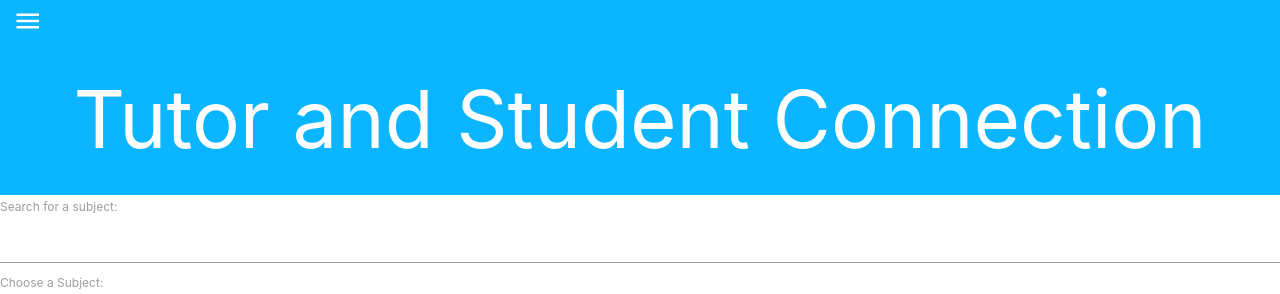
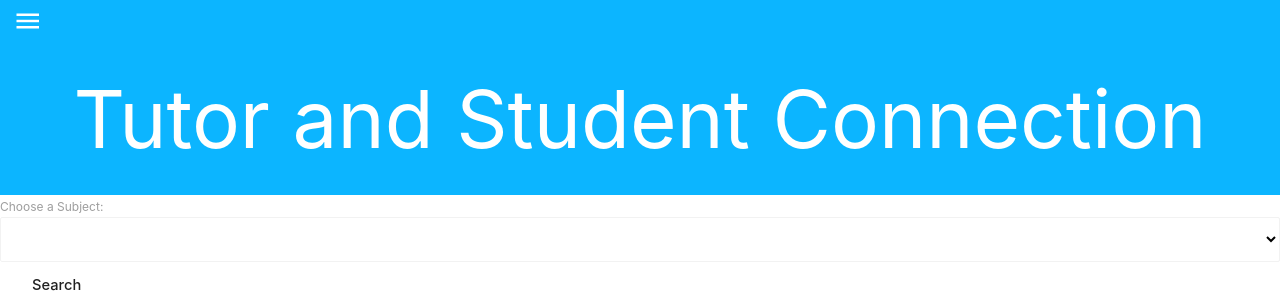
Before and after one commit to jonathankopp/Tutor-and-Student-Connection-TaSC-, a PHP site: page /find.php in a window 1280 px wide. Shown: the top 294 px of the page. Run offline with PHP 8.4, Linux system fonts and the light colour scheme; a user stored in the database is signed in; data that the repository does not hold is empty.

Commit message:
reversion

```diff
--- a/find.php
+++ b/find.php
@@ -3,9 +3,7 @@
 	if (!isset($_SESSION['userid'])) {
 		header('Location: index.php');
 	}
-
 	@ $db =  new mysqli('localhost', 'root', 'password', 'TaSC');
-
 	if (isset($_POST['findstudent'])) {
 		$_SESSION['s_table'] = "tutor_subjects";
 		$_SESSION['tutor'] = 1;
@@ -14,9 +12,7 @@
 		$_SESSION['s_table'] = "student_subjects";
 		$_SESSION['tutor'] = 0;
 	}
-
 	$table = $_SESSION["s_table"];
-
 ?>
 
 <!DOCTYPE html>
@@ -36,30 +32,30 @@
 		<script src="https://cdnjs.cloudflare.com/ajax/libs/materialize/1.0.0/js/materialize.min.js"></script>
 		  <link href="https://fonts.googleapis.com/icon?family=Material+Icons" rel="stylesheet">
 
+
 		<script>
 		  document.addEventListener('DOMContentLoaded', function() {
 			var elems = document.querySelectorAll('.sidenav');
-			var instances = M.Sidenav.init(elems);
+			var instances = M.Sidenav.init(elems, options);
 		  });
-
 		  // Initialize collapsible (uncomment the lines below if you use the dropdown variation)
 		  // var collapsibleElem = document.querySelector('.collapsible');
 		  // var collapsibleInstance = M.Collapsible.init(collapsibleElem, options);
-
 		  // Or with jQuery
-
 		  $(document).ready(function(){
         $('.sidenav').sidenav();
+//        $('select').material_select();
 		  });
 		</script>
+
 </head>
 
 
 	<body>
 	<ul id="slide-out" class="sidenav">
-			<li><a id="navlink" href="forum.php"> Discussion Forum </a></li>
+		<li><a class="nav-item" href="forum.php">Discussion Forum </a></li>
 		<li><a class="nav-item" href="profile.php">My Profile</a></li>
-		<li class="bottom"><a id="logout" href="index.php">Logout</a></li>
+		<li class="bottom"><a id="bottom" href="index.php"> Logout </a></li>
 	</ul>
   <div class="jumbotron">
 		<a href="#" data-target="slide-out" class="sidenav-trigger menu"><i class="small material-icons menu">menu</i></a>
@@ -67,11 +63,18 @@
 		  <h1 class="title">Tutor and Student Connection</h1>
 		</div>
   </div>
+
+
+<!--
+		<div class="sidebar">
+			<a id="navlink" href="forum.php"> Discussion Forum </a>
+			<a href="profile.php"> Back to Profile </a>
+			<a id="logout" href="index.php"> Logout </a>
+		</div>
+-->
+
 		<div class="subject">
-			<form name="search" action="find.php" method="get">
-				<label class="field">Search for a subject:</label>
-				<input type="text" size="60" height="40" value="" id="subject" name="subject"/>
-
+			<form name="search" action="find.php" method="post">
 				<label class="field">Choose a Subject:</label>
 				<select class="browser-default" name="subject">
 					<?php
@@ -101,8 +104,7 @@
 				} else {
 					$opptable = "tutor_subjects";
 				}
-				$matchquery = 'SELECT s.userid FROM ' . $opptable . ' s, users u WHERE s.course = "' . $_POST['subject'] . '" and s.userid = u.userid ORDER BY u.score DESC;';
-
+				$matchquery = 'SELECT userid FROM ' . $opptable . ' WHERE course = "' . $_POST['subject'] . '"';
 				$result = $db->query($matchquery);
 				if ($result->num_rows == 0) {
 					echo '<p id="nomatch"> No Matches Found </p>';
@@ -113,7 +115,6 @@
 							$infoQuery = "SELECT userid, first_names, last_name, score from users where userid='" . $row['userid'] . "'";
 							$infoResult = $db->query($infoQuery);
 							$info = $infoResult->fetch_assoc();
-
 							$name = $info["first_names"] . ' ' . $info["last_name"] . ': ' . $info['score'];
 							//makes a button for each user
 							echo '<input type="submit" value="' . $name . '" id="' . $info['userid'] . '" name="' . $info['userid'] . '"/>';
@@ -122,7 +123,6 @@
 					echo '</form>';
 				}
 			}
-
 			?>
 
 
@@ -135,8 +135,6 @@
 
 <!--
 				$dbOk = false;
-
-
 				//if error connecting to database
 				if ($db->connect_error) {
 					echo '<div class="messages">Could not connect to the database. Error: ';
@@ -150,14 +148,11 @@
 				$istutor = $db->query($tutorquery);
 				$tutorrecord = $istutor->fetch_assoc();
 				$tutor = $tutorrecord["tutor"]; //boolean for user is tutor or student
-
 				$haveSearch = isset($_GET["search"]); //if a search has been made
-
 				if ($haveSearch) {
 					//takes in the input subject
 					$subject = htmlspecialchars(trim($_GET["subject"]));
 					$_SESSION["searchSubject"] = $subject;
-
 					//selects all users in user_subjects table
 					//if they are the opposite tutor value, it will print them
 					//out so user can see who they can connect to
@@ -167,24 +162,19 @@
 						$result = $db->query($subjQuery);
 						$numRecords = $result->num_rows;
 						$match = false; //boolean for a match is made
-
 						//loops through each student that matches the search subject
 						for ($i=0; $i<$numRecords; $i++) {
 							$record = $result->fetch_assoc();
 							$uid = $record["userid"];
-
 							//selects the info for that user from users table to output
 							$infoQuery = "SELECT * from users where userid='" . $uid . "'";
 							$infoResult = $db->query($infoQuery);
 							$info = $infoResult->fetch_assoc();
-
 							$matchTutor = $info["tutor"];
-
 							//only prints out the connection if the boolean value for tutor is opposite
 							//ie only prints out students if user is a tutor or tutors if user is a student
 							if ($tutor != $matchTutor) {
 								$match = true;
-
 								echo $info["first_names"] . ' ' . $info["last_name"];
 								echo '<p> Course: ' . $subject . '</p>';
 								echo '<p> Year: ' . $info["year"] . '</p>';
@@ -202,7 +192,4 @@
 						}
 					}
 				}
-
-
- ?>
  -->
```
Also changed, not shown: makereview.php (+1 -18 lines). Lines whose indentation alone changed are shown as unchanged.
